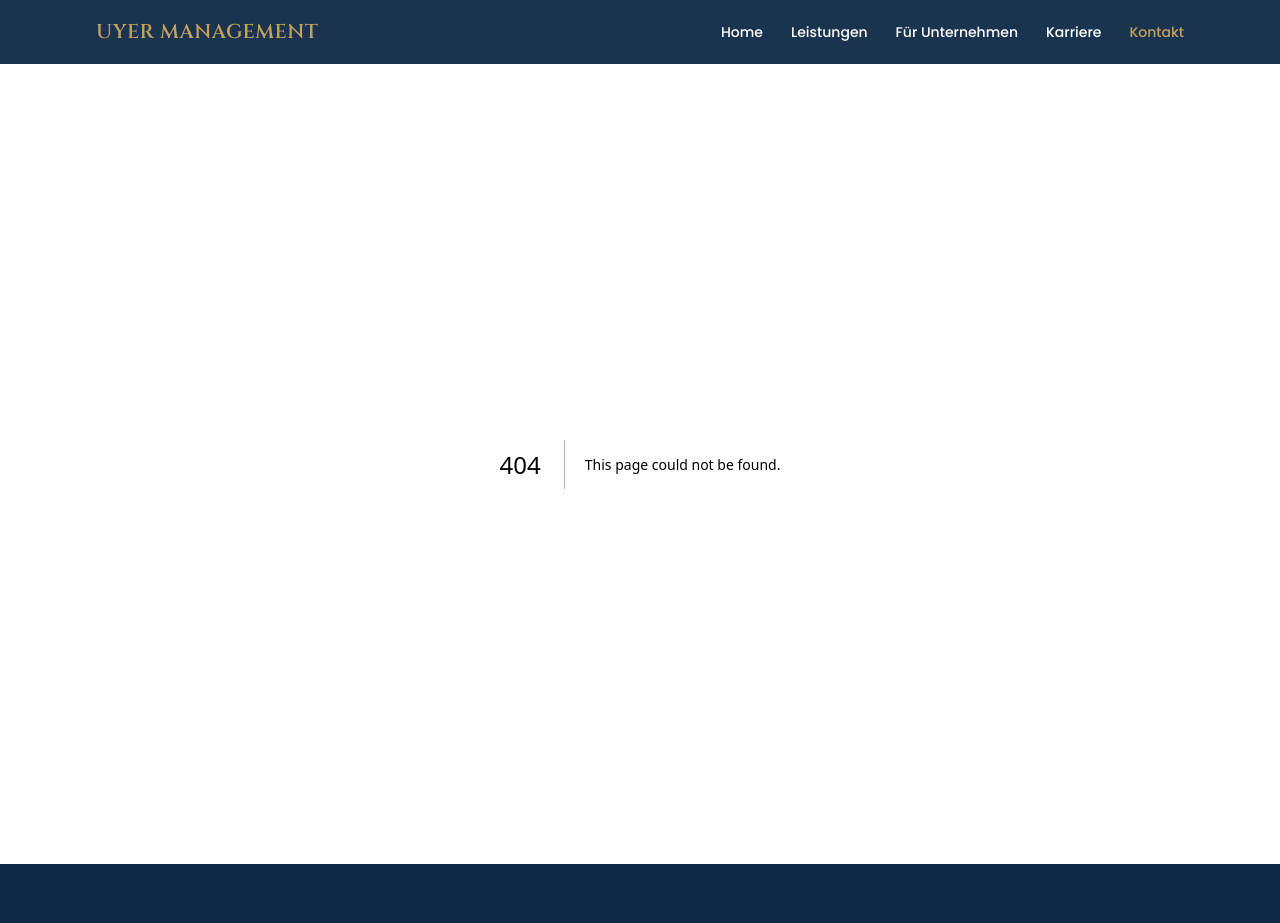
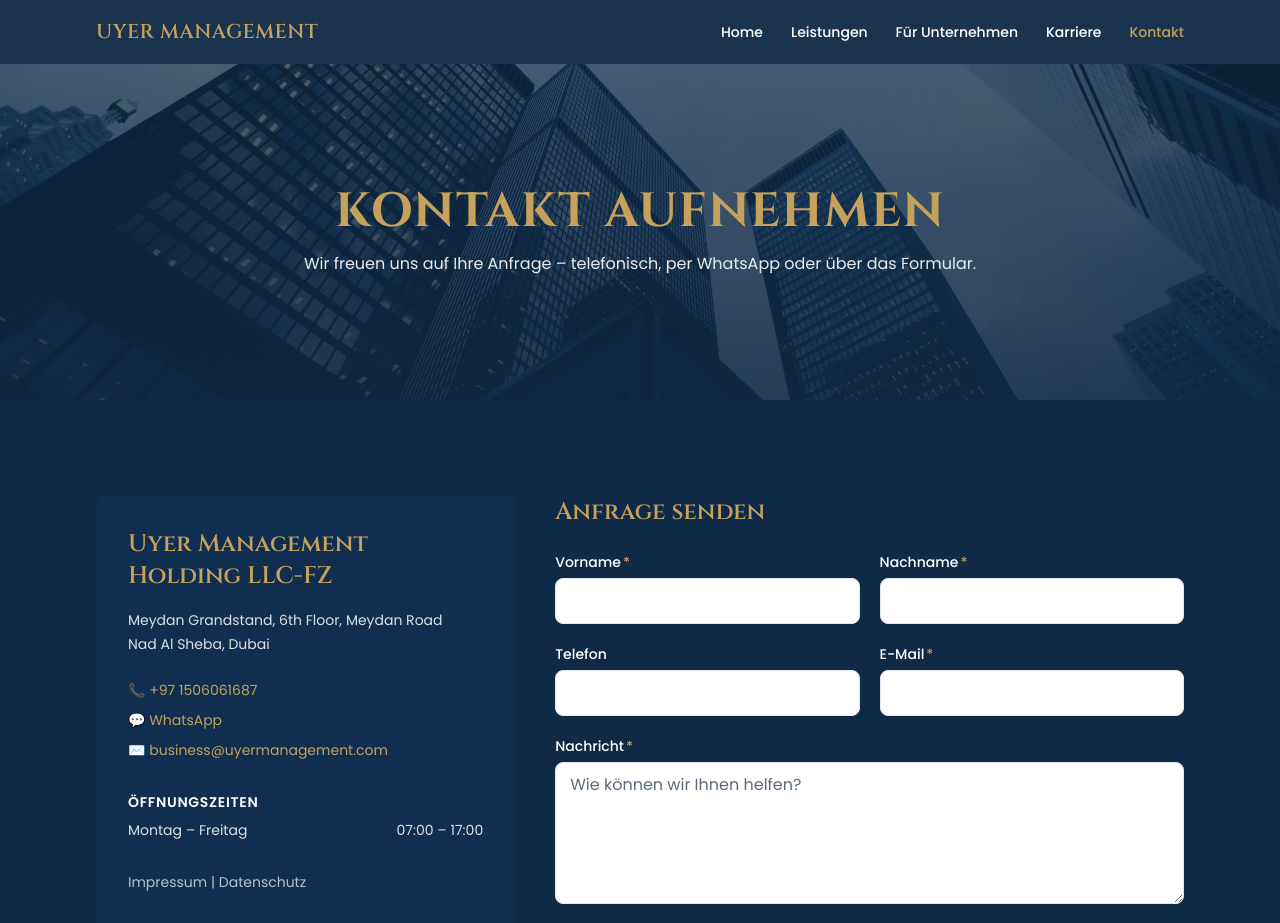
Before and after one commit to esharqhq/Uyer-management, a Next.js app: page /kontakt in a window 1280 px wide. Before the commit this address had no page. Shown: the top 923 px of the page. Built offline with nearby package versions, Linux system fonts and the light colour scheme.

Commit message:
feat: add Kontakt page with dark contact block and working inquiry form

```diff
--- /dev/null
+++ b/app/kontakt/page.tsx
@@ -0,0 +1,22 @@
+import type { Metadata } from "next";
+import { PageHero } from "@/components/shared/PageHero";
+import { ContactBlock } from "@/components/contact/ContactBlock";
+
+export const metadata: Metadata = {
+  title: "Kontakt aufnehmen",
+  description:
+    "Kontaktieren Sie Uyer Management – telefonisch, per WhatsApp, E-Mail oder über unser Anfrageformular. Mo–Fr 07:00–17:00.",
+};
+
+export default function KontaktPage() {
+  return (
+    <>
+      <PageHero
+        title="Kontakt aufnehmen"
+        subtitle="Wir freuen uns auf Ihre Anfrage – telefonisch, per WhatsApp oder über das Formular."
+        image="/images/hero-home.jpg"
+      />
+      <ContactBlock />
+    </>
+  );
+}
--- /dev/null
+++ b/components/contact/ContactBlock.tsx
@@ -0,0 +1,46 @@
+import Link from "next/link";
+import { site } from "@/content/site";
+import { Container } from "@/components/layout/Container";
+import { Section } from "@/components/layout/Section";
+import { ContactForm } from "./ContactForm";
+
+export function ContactBlock() {
+  return (
+    <Section tone="dark">
+      <Container className="grid gap-10 lg:grid-cols-[2fr_3fr]">
+        <div className="rounded-lg bg-navy/40 p-8">
+          <h2 className="font-display text-2xl font-semibold text-gold">{site.legalName}</h2>
+          <address className="mt-4 font-body text-sm not-italic leading-6 text-surface/85">
+            {site.address.street}
+            <br />
+            {site.address.area}, {site.address.city}
+          </address>
+          <ul className="mt-6 space-y-2.5 font-body text-sm">
+            <li>
+              <a href={site.phoneHref} className="text-gold hover:underline">📞 {site.phone}</a>
+            </li>
+            <li>
+              <a href={site.whatsapp} className="text-gold hover:underline">💬 WhatsApp</a>
+            </li>
+            <li>
+              <a href={`mailto:${site.email}`} className="text-gold hover:underline">✉️ {site.email}</a>
+            </li>
+          </ul>
+          <h3 className="mt-8 font-body text-sm font-semibold uppercase tracking-wider text-surface">
+            Öffnungszeiten
+          </h3>
+          <p className="mt-2 flex justify-between font-body text-sm text-surface/85">
+            <span>{site.hours.days}</span>
+            <span>{site.hours.time}</span>
+          </p>
+          <p className="mt-8 font-body text-sm text-surface/70">
+            <Link href="/impressum" className="hover:text-gold">Impressum</Link>
+            {" | "}
+            <Link href="/datenschutz" className="hover:text-gold">Datenschutz</Link>
+          </p>
+        </div>
+        <ContactForm />
+      </Container>
+    </Section>
+  );
+}
--- /dev/null
+++ b/components/contact/ContactForm.tsx
@@ -0,0 +1,87 @@
+"use client";
+
+import { useState } from "react";
+import Link from "next/link";
+import { useForm } from "react-hook-form";
+import { zodResolver } from "@hookform/resolvers/zod";
+import { contactSchema, type ContactInput } from "@/lib/schemas";
+import { Input } from "@/components/ui/Input";
+import { Textarea } from "@/components/ui/Textarea";
+import { Checkbox } from "@/components/ui/Checkbox";
+import { Button } from "@/components/ui/Button";
+
+export function ContactForm() {
+  const [status, setStatus] = useState<"idle" | "sending" | "success" | "error">("idle");
+  const {
+    register,
+    handleSubmit,
+    reset,
+    formState: { errors },
+  } = useForm<ContactInput>({ resolver: zodResolver(contactSchema) });
+
+  const onSubmit = async (data: ContactInput) => {
+    setStatus("sending");
+    const res = await fetch("/api/contact", {
+      method: "POST",
+      headers: { "content-type": "application/json" },
+      body: JSON.stringify(data),
+    }).catch(() => null);
+    if (res?.ok) {
+      setStatus("success");
+      reset();
+    } else {
+      setStatus("error");
+    }
+  };
+
+  if (status === "success") {
+    return (
+      <p role="status" className="rounded-lg bg-green-600/15 p-5 font-body text-surface">
+        ✓ Vielen Dank! Ihre Anfrage wurde gesendet. Wir melden uns in Kürze bei Ihnen.
+      </p>
+    );
+  }
+
+  return (
+    <form onSubmit={handleSubmit(onSubmit)} noValidate>
+      <h2 className="font-display text-2xl font-semibold text-gold">Anfrage senden</h2>
+      <div className="mt-6 grid gap-5 sm:grid-cols-2">
+        <Input label="Vorname" required error={errors.firstName?.message} {...register("firstName")} />
+        <Input label="Nachname" required error={errors.lastName?.message} {...register("lastName")} />
+        <Input label="Telefon" type="tel" error={errors.phone?.message} {...register("phone")} />
+        <Input label="E-Mail" type="email" required error={errors.email?.message} {...register("email")} />
+      </div>
+      <Textarea
+        label="Nachricht"
+        required
+        className="mt-5"
+        placeholder="Wie können wir Ihnen helfen?"
+        error={errors.message?.message}
+        {...register("message")}
+      />
+      <Checkbox
+        className="mt-5"
+        label={
+          <>
+            Personenbezogene Daten werden zu den in der{" "}
+            <Link href="/datenschutz" className="underline hover:text-gold">
+              Datenschutzerklärung
+            </Link>{" "}
+            beschriebenen Zwecken übermittelt und verwendet.
+            <span className="ml-0.5 text-gold">*</span>
+          </>
+        }
+        error={errors.consent?.message}
+        {...register("consent")}
+      />
+      {status === "error" && (
+        <p role="alert" className="mt-4 font-body text-sm text-red-400">
+          Senden fehlgeschlagen. Bitte versuchen Sie es später erneut.
+        </p>
+      )}
+      <Button variant="accent" type="submit" disabled={status === "sending"} className="mt-6">
+        {status === "sending" ? "Wird gesendet …" : "Senden"}
+      </Button>
+    </form>
+  );
+}
```
